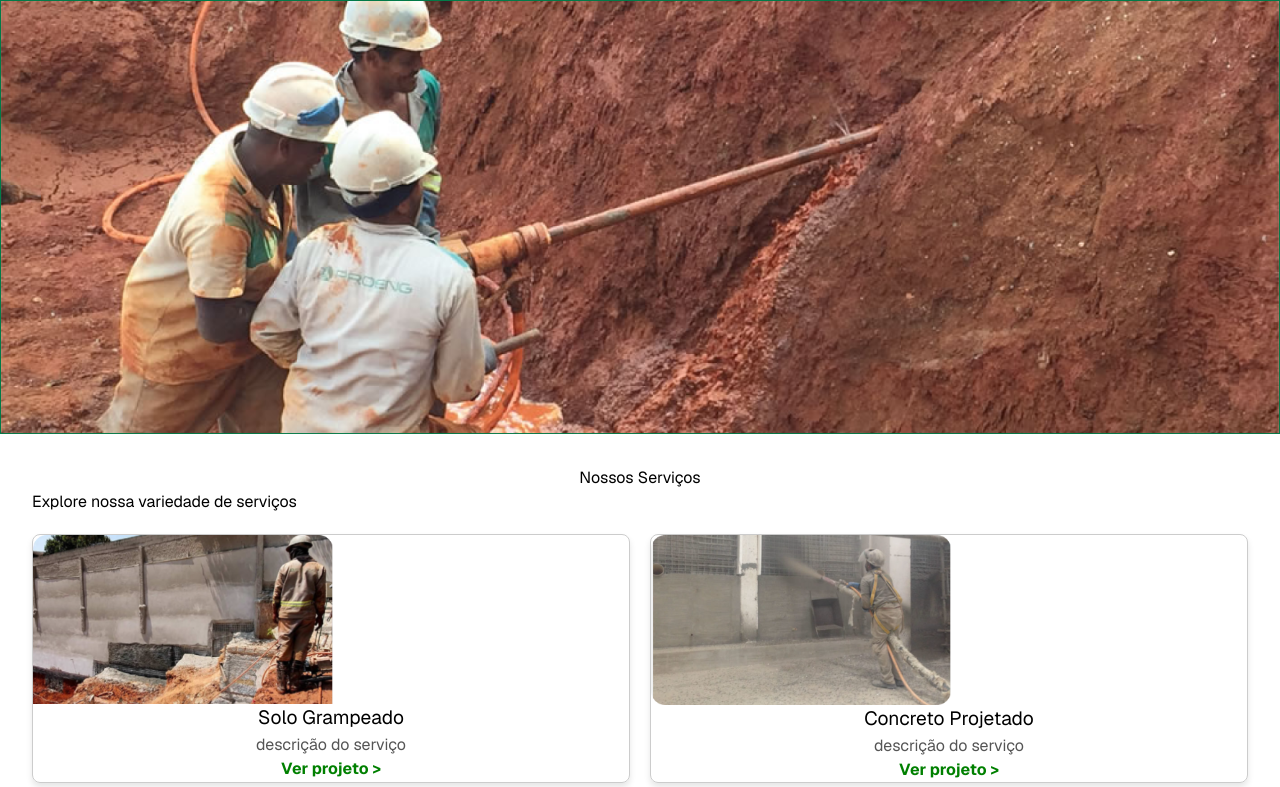
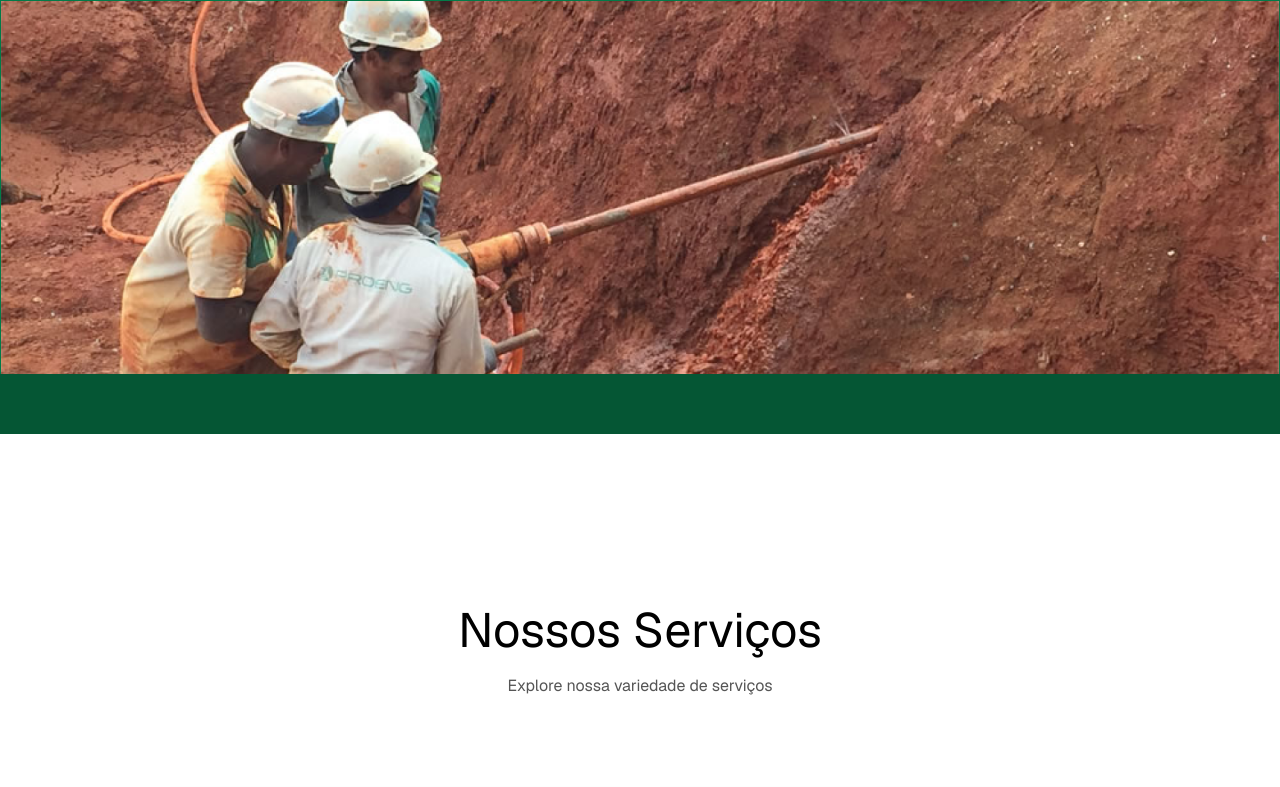
Before and after one commit to proengejem/proeng, a Next.js app: page /servicos in a window 1280 px wide. Shown: the top 787 px of the page. Built offline with nearby package versions, Linux system fonts and the light colour scheme.

Commit message:
arrumei a página serviçosgeral

```diff
--- a/src/components/servicosgeral.tsx
+++ b/src/components/servicosgeral.tsx
@@ -3,21 +3,21 @@ import Image from 'next/image';
 
 export default function Servicos() {
     const services = [
-      { title: 'Solo Grampeado', description: "descrição do serviço", image: '/SoloGrampeado.png', link: '/servicos/solo-grampeado' },
-      //{ title: 'Concreto Projetado', description: "descrição do serviço", image: '/ConcretoProj.png', link: "/servicoindiv" },
-      { title: 'Concreto Projetado', description: "descrição do serviço", image: '/ConcretoProj.png', link: "#" },
-      { title: 'Hélice Contínua Monitorada', description: "descrição do serviço", image: '/HéliceContM.png', link: '#' },
-      { title: 'Estaca Tipo Raiz', description: "descrição do serviço", image: '/EstacasTpRaiz.png', link: '#' },
-      { title: 'Micro Estacas Injetadas', description: "descrição do serviço", image: '/MicroEstacasInj.png', link: '#' },
-      { title: 'Injeções de Consolidação', description: "descrição do serviço", image: '/InjeçõesConsolid.png', link: '#' },
-      { title: 'Dreno Sub-Horizontal Profundo', description: "descrição do serviço", image: '/DHP.png', link: '#' },
-      { title: 'Tirantes', description: "descrição do serviço", image: '/Tirante.png', link: '#' },
+        { title: 'Solo Grampeado', description: "Lorem ipsum dolor sit amet, consectetur adipiscing elit.", image: '/SoloGrampeado.png', link: '/servicos/solo-grampeado' },
+        { title: 'Concreto Projetado', description: "Lorem ipsum dolor sit amet, consectetur adipiscing elit.", image: '/ConcretoProj.png', link: '#' },
+        { title: 'Hélice Contínua Monitorada', description: "Lorem ipsum dolor sit amet, consectetur adipiscing elit.", image: '/HéliceContM.png', link: '#' },
+        { title: 'Estaca Tipo Raiz', description: "Lorem ipsum dolor sit amet, consectetur adipiscing elit.", image: '/EstacasTpRaiz.png', link: '#' },
+        { title: 'Micro Estacas Injetadas', description: "Lorem ipsum dolor sit amet, consectetur adipiscing elit.", image: '/MicroEstacasInj.png', link: '#' },
+        { title: 'Injeções de Consolidação', description: "Lorem ipsum dolor sit amet, consectetur adipiscing elit.", image: '/InjeçõesConsolid.png', link: '#' },
+        { title: 'Dreno Sub-Horizontal Profundo', description: "Lorem ipsum dolor sit amet, consectetur adipiscing elit.", image: '/DHP.png', link: '#' },
+        { title: 'Tirantes', description: "Lorem ipsum dolor sit amet, consectetur adipiscing elit.", image: '/Tirante.png', link: '#' },
     ];
 
     return (
         <div>
             <div className="hero">
-        <Image src="/IntroServiços.png" alt="Hero" width={1500} height={500} />
+                <div className="green-detail"></div>
+                <Image src="/IntroServiços.png" alt="Hero" width={1520} height={500} />
             </div>
             <div className="container">
                 <h1>Nossos Serviços</h1>
@@ -25,10 +25,14 @@ export default function Servicos() {
                 <div className="grid">
                     {services.map((service, index) => (
                         <div className="card" key={index}>
-              <Image src={service.image} alt={service.title} width={300} height={200} />
+                            <div className="image-container">
+                                <Image src={service.image} alt={service.title} layout="responsive" width={300} height={200} />
+                            </div>
+                            <div className="card-content">
                                 <h2>{service.title}</h2>
                                 <p>{service.description}</p>
-              <a href={service.link}>Ver projeto &gt;</a>
+                                <a href={service.link} className="link">Ver projeto</a>
+                            </div>
                         </div>
                     ))}
                 </div>
@@ -37,39 +41,77 @@ export default function Servicos() {
                 .hero {
                     position: relative;
                     overflow: hidden;
+                    margin-buttom: 0.5rem
+                }
+                .hero img {
+                    position: relative;
+                    z-index: 0; /* Garante que a imagem fique atrás do detalhe verde */
+                }
+                .green-detail { /* Detalhe verde sobreposto */
+                    position: absolute;
+                    bottom: 0; /* Alinha o detalhe na parte inferior da imagem */
+                    left: 0; /* Alinha na borda esquerda */
+                    width: 100%;
+                    height: 60px; /* Ajuste para corresponder à altura do detalhe */
+                    background-color: #055634; /* Cor verde escura */
+                    clip-path: polygon(0 100%, 100% 100%, 100% 0, 0 0); /* Ajuste fino do formato */
+                    z-index: 1; /* Garante que o detalhe fique acima da imagem */
                 }
                 .container {
-          padding: 2rem;
+                    padding: 10rem;
                 }
                 h1 {
                     text-align: center;
+                    font-size: 3rem;
+                    margin-top: 0;
+                }
+                p {
+                    text-align: center;
+                    margin-top: 0.5rem;
+                    color: #555;
                 }
                 .grid {
                     display: grid;
                     grid-template-columns: repeat(2, 1fr);
                     gap: 20px;
-          margin-top: 20px;
+                    margin-top: 90px;
                 }
                 .card {
-          border: 1px solid #ccc;
-          border-radius: 8px;
+                    border: 1px solid #c3e6cb;
+                    border-radius: 10px;
                     overflow: hidden;
-          text-align: center;
                     box-shadow: 0 4px 6px rgba(0, 0, 0, 0.1);
+                    transition: transform 0.2s ease-in-out;
+                }
+                .card:hover {
+                    transform: scale(1.03);
+                }
+                .image-container {
+                    width: 100%;
+                    height: 250px;
+                    overflow: hidden;
+                }
+                .card-content {
+                    padding: 1rem;
                 }
                 .card h2 {
                     font-size: 1.2rem;
+                    margin-bottom: 0.5rem;
                 }
                 .card p {
                     color: #555;
+                    margin-bottom: 1rem;
                 }
-        .card a {
-          color: green;
+                .link {
+                    color: #28a745;
                     text-decoration: none;
                     font-weight: bold;
+                    transition: color 0.3s ease;
+                }
+                .link:hover {
+                    color: #1e7e34;
                 }
             `}</style>
         </div>
     );
-
 }
```
Also changed, not shown: 1 other file (tests, documents, lock files or other folders). Lines whose indentation alone changed are shown as unchanged.
